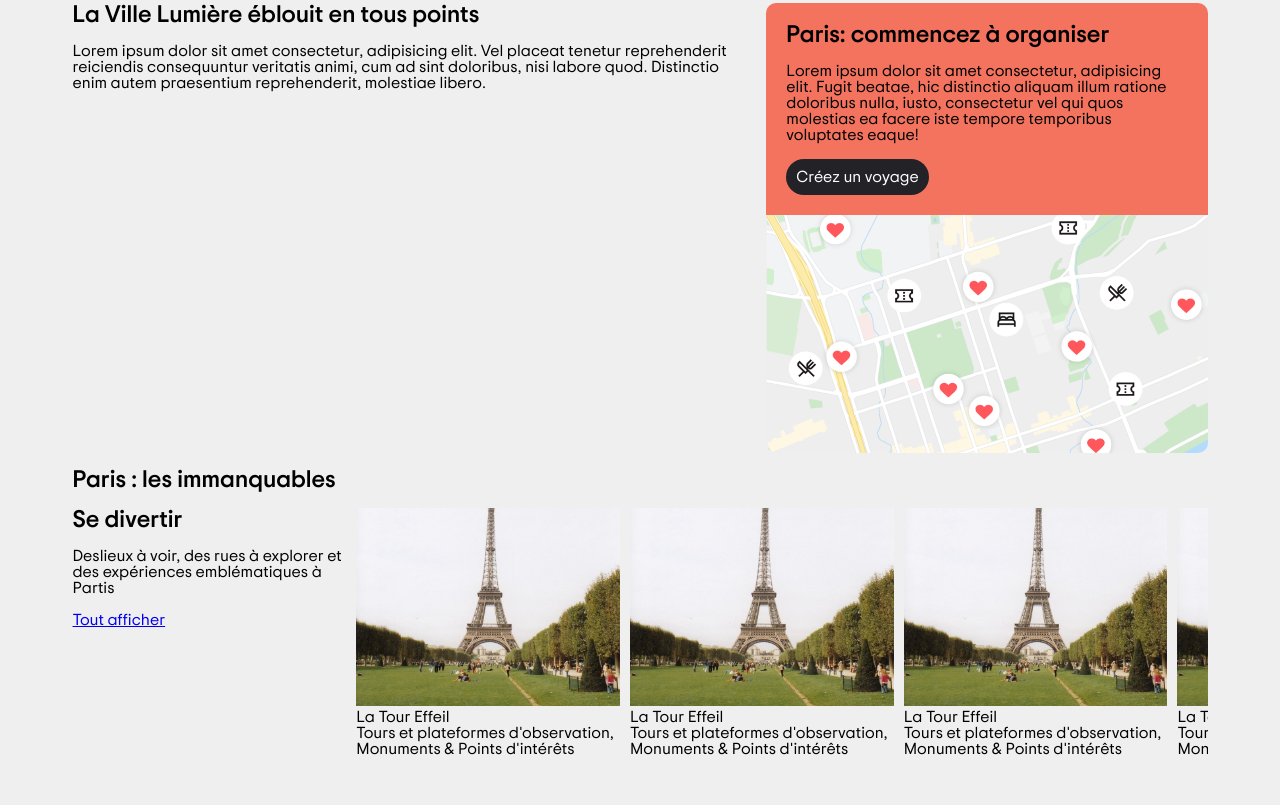
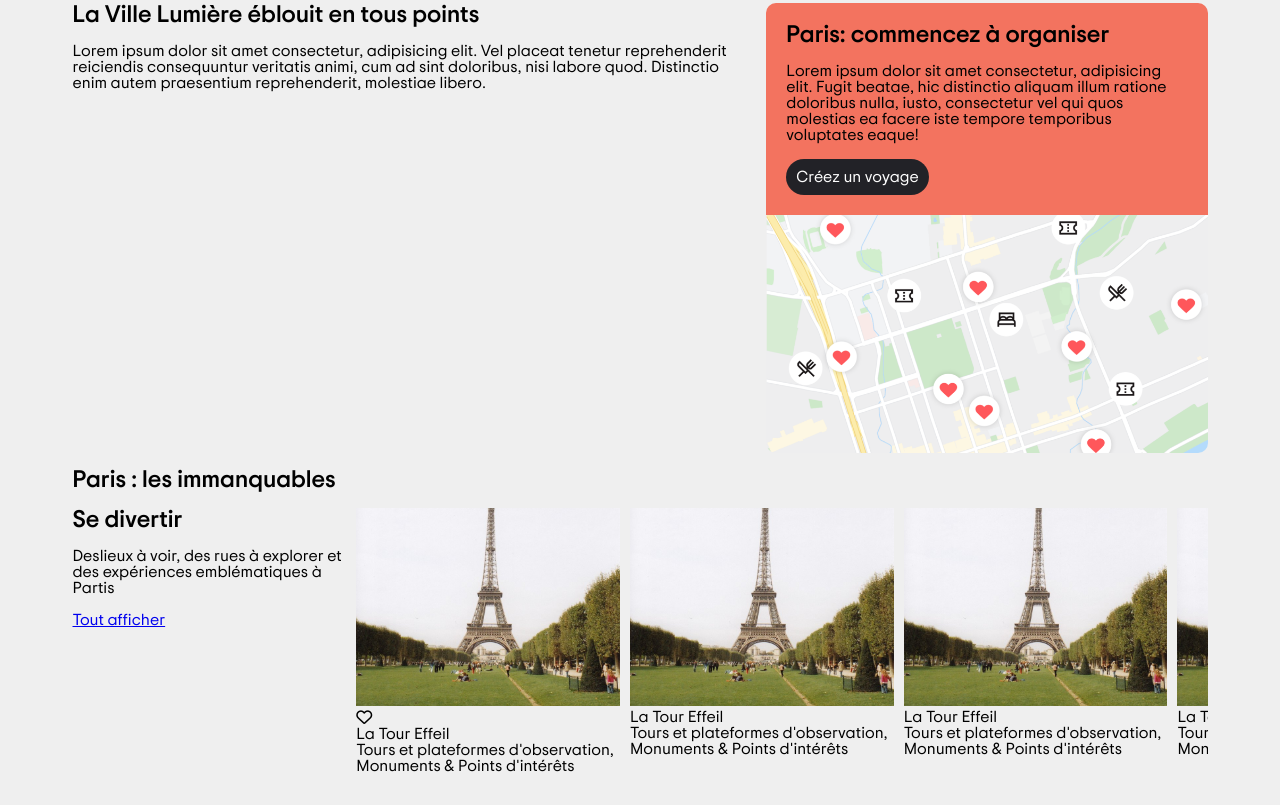
Before and after one commit to c-marc/tripadvisor, a plain HTML site: page index.html in a window 1280 px wide. Shown: the part 976-1781 px from the top of the page. Drawn offline with Linux system fonts and the light colour scheme.

```diff
--- a/index.html
+++ b/index.html
@@ -121,6 +121,7 @@
             <div class="carrousel">
               <div>
                 <img src="./assets/img/eiffeltoren.jpg" alt="" />
+                <i class="fa-regular fa-heart"></i>
                 <h4>La Tour Effeil</h4>
                 <p>
                   Tours et plateformes d'observation, Monuments & Points
```
Also changed, not shown: assets/img/car1.jpg (deleted), assets/img/car2.jpg (deleted).
